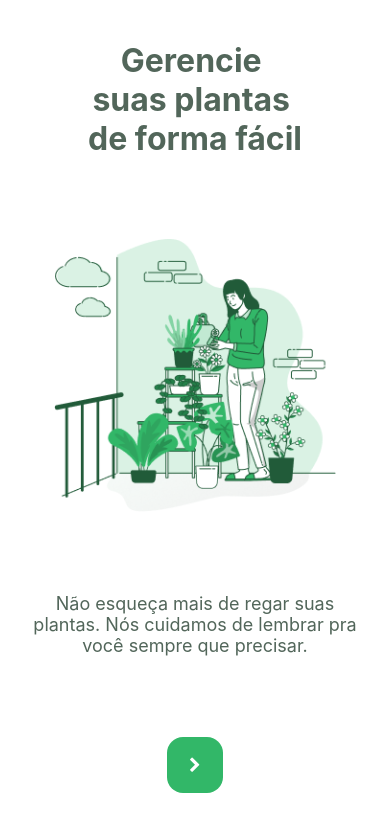
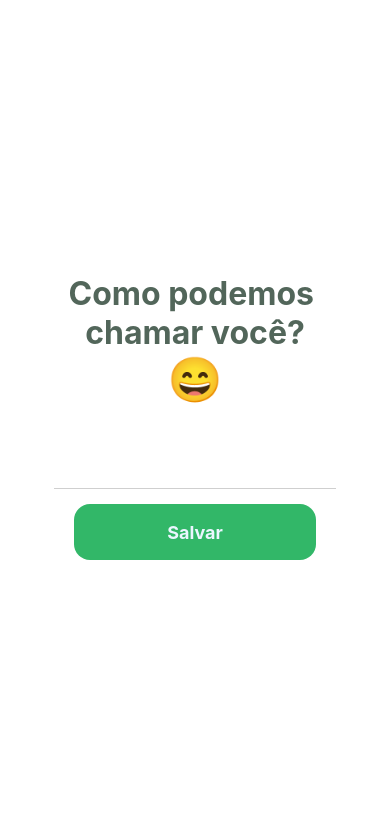
Before and after one commit to Jhon9191/NLW5Rocketseat, a React Native app: screen /UserIdentification in a window 390 px wide. Shown: the top 832 px of the page. Built offline with nearby package versions, Linux system fonts and the light colour scheme.

Commit message:
Creating identification screen

```diff
--- a/App.tsx
+++ b/App.tsx
@@ -1,6 +1,9 @@
 import React, { useEffect, useState } from 'react';
+import { View, Text } from 'react-native'
+
 import Welmcome from './src/screens/Welcome'
-import { View, Text } from 'react-native'
+import UserIdentification from './src/screens/UserIdentification'
+
 interface propsT {
     splash: number;
 }
@@ -23,12 +26,12 @@ const App = () => {
     return (
         <>
             {time <= 3 ? (
-                 <Welmcome />
+                 <UserIdentification />
                 // <View style={{ flex: 1, justifyContent: 'center', alignItems: 'center', backgroundColor: "#121212" }}>
                 //     <Text>Loading</Text>
                 // </View>
             ) : (
-                <Welmcome />
+                <UserIdentification />
             )
             }
         </>
--- a/index.js
+++ b/index.js
@@ -1,7 +1,6 @@
 /**
  * @format
  */
-
 import {AppRegistry} from 'react-native';
 import App from './App.tsx';
 import {name as appName} from './app.json';
--- a/package.json
+++ b/package.json
@@ -8,6 +8,9 @@
     "start": "react-native start",
     "test": "jest",
     "lint": "eslint ."
+  },
+  "rnpm": {
+    "assets": ["assets/fonts/Satisfy"]
   },
   "dependencies": {
     "@types/react-native-vector-icons": "^6.4.6",
--- a/src/components/Button.tsx
+++ b/src/components/Button.tsx
@@ -15,26 +15,24 @@ interface buttonProps extends TouchableOpacityProps {
 
 const Button = ( {title, ...rest} : buttonProps) => {
     return (
-        <View>
             <TouchableOpacity style={styles.button} activeOpacity={0.7} {...rest}>
                 <Text style={styles.textButton}>
                     {title}
                 </Text>
             </TouchableOpacity>
-        </View>
     )
 }
 
 const styles = StyleSheet.create({
 
     button:{
+        marginTop: 15,
         backgroundColor: colors.green,
         justifyContent:'center',
         alignItems: 'center',
         borderRadius: 16,
         marginBottom: 10,
         height: 56,
-        width: 56
     },
 
     textButton:{
--- /dev/null
+++ b/src/screens/UserIdentification/index.tsx
@@ -0,0 +1,40 @@
+import React from 'react';
+import {
+    SafeAreaView,
+    TouchableOpacity,
+    Text,
+    View,
+    TextInput
+} from 'react-native';
+
+
+import styles from './styles'
+import Icon from 'react-native-vector-icons/FontAwesome'
+import Button from '../../components/Button'
+Icon.loadFont();
+
+const Welmcome = () => {
+    return (
+        <SafeAreaView style={styles.container}>
+            <View style={styles.content}>
+                <View style={styles.form}>
+                    <Text style={styles.title}>Como podemos {'\n'}
+                    chamar você?
+                    </Text>
+                    <Text style={styles.emoji}>
+                        😄
+                    </Text>
+                    <TextInput style={styles.input}></TextInput>
+
+                    <View style={styles.footer}>
+                    <Button title="Salvar" />
+                    </View>
+                </View>
+            </View>
+        </SafeAreaView>
+
+    );
+};
+
+
+export default Welmcome;
--- /dev/null
+++ b/src/screens/UserIdentification/styles.tsx
@@ -0,0 +1,55 @@
+import React from 'react';
+import { StyleSheet, Dimensions } from 'react-native';
+import colors from '../../styles/index';
+const styles = StyleSheet.create({
+
+    container:{
+        flex: 1,
+        width: '100%',
+        alignItems: 'center',
+        justifyContent: 'space-around'
+    },
+
+    content:{
+        flex: 1,
+        width: '100%',
+    },
+
+    form:{
+        flex: 1,
+        width:'100%',
+        justifyContent: 'center',
+        alignItems: 'center',
+        paddingHorizontal: 54
+    },
+
+    emoji:{
+        fontSize: 44
+    },
+
+    input:{
+        borderBottomWidth: 1,
+        borderColor: colors.gray,
+        color: colors.heading,
+        width:'100%',
+        fontSize: 10,
+        marginTop: 50,
+        padding: 10,
+        textAlign: 'center'
+
+    },
+
+    title:{
+        fontSize: 32,
+        fontWeight: 'bold',
+        textAlign: 'center',
+        color: colors.heading,
+    },
+
+    footer:{
+        width:'100%',
+        paddingHorizontal: 20
+    }
+});
+
+export default styles;
--- a/src/screens/Welcome/styles.tsx
+++ b/src/screens/Welcome/styles.tsx
@@ -1,7 +1,6 @@
 import React from 'react';
 import { StyleSheet, Dimensions } from 'react-native';
 import colors from '../../styles/index';
-
 const styles = StyleSheet.create({
 
     container:{
@@ -14,7 +13,7 @@ const styles = StyleSheet.create({
         fontSize: 32,
         fontWeight: 'bold',
         textAlign: 'center',
-        color: colors.heading
+        color: colors.heading,
     },
 
     image:{
```
Also changed, not shown: 1 other file (tests, documents, lock files or other folders).
